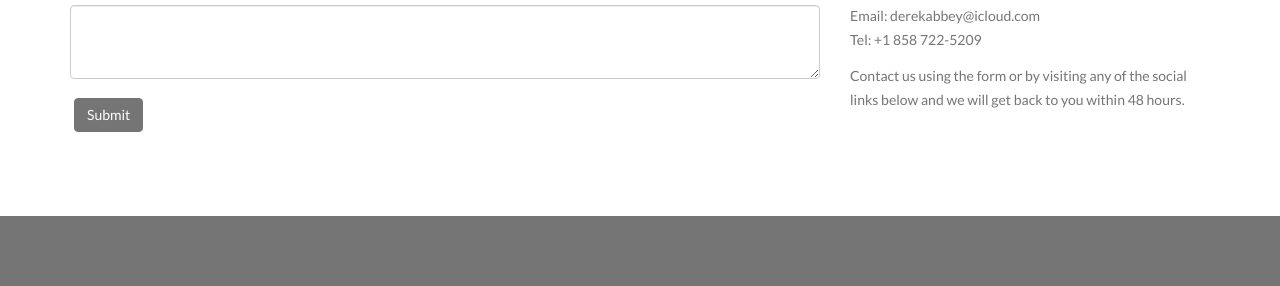
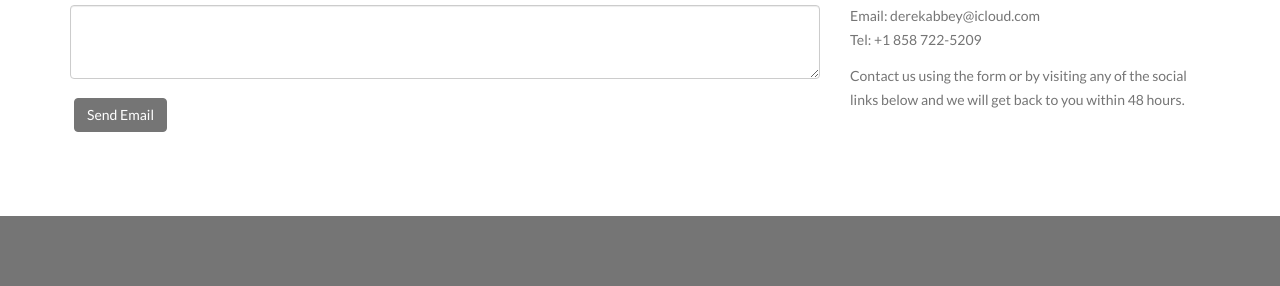
Before and after one commit to wesleyabbey/derekabbey, a Jekyll site: the page built from contact.html, in a window 1280 px wide and 1289 px high. Shown: the part 778-1064 px from the top of the window. Built offline with Jekyll 4.4.1, drawn with Linux system fonts in a browser that asks for light colours; nearby versions of some CDN libraries.

Commit message:
changed a button to say email instead of submit

```diff
--- a/contact.html
+++ b/contact.html
@@ -17,7 +17,7 @@ permalink: /contact/
           <label for="message1">Message</label>
           <textarea class="form-control js-email-message" rows="3"></textarea>
         </div>
-        <button type="button" class="btn btn-theme send-derek-email" onclick="sendEmail()">Submit</button>
+        <button type="button" class="btn btn-theme send-derek-email" onclick="sendEmail()">Send Email</button>
       </form>
     </div><!--/col-lg-8 -->
 
```
